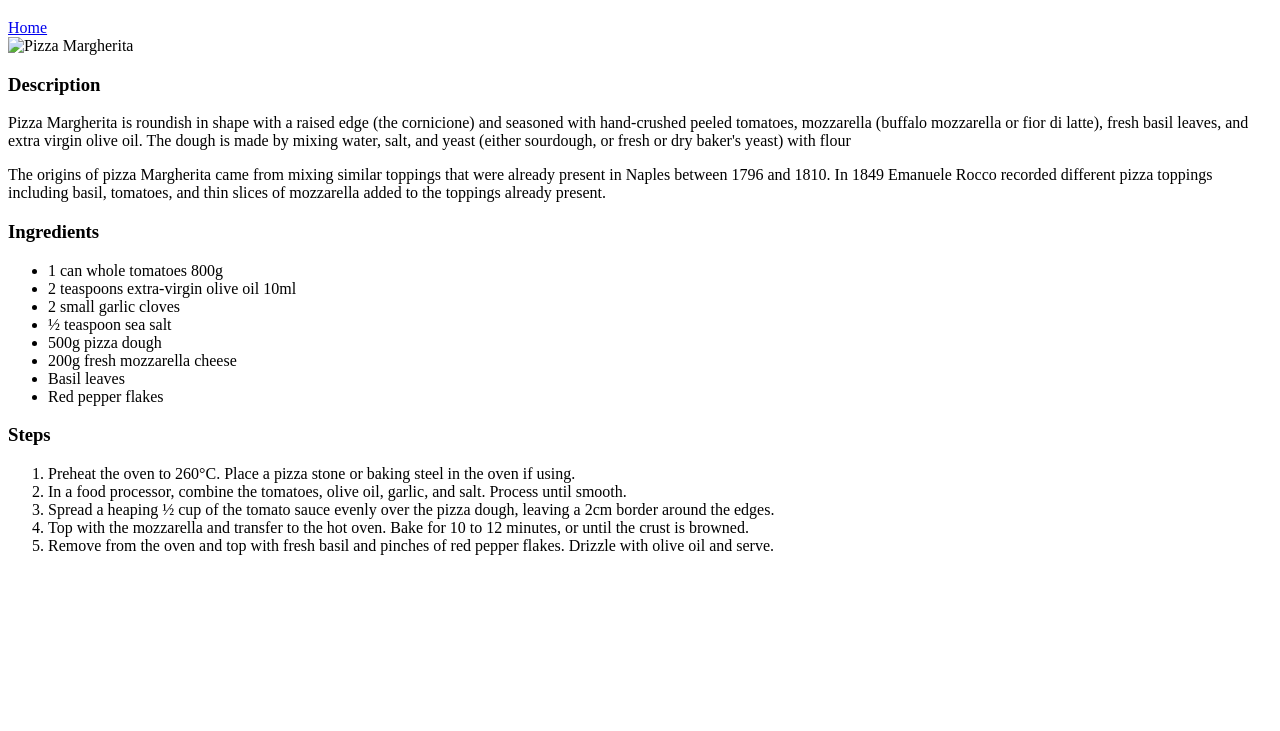
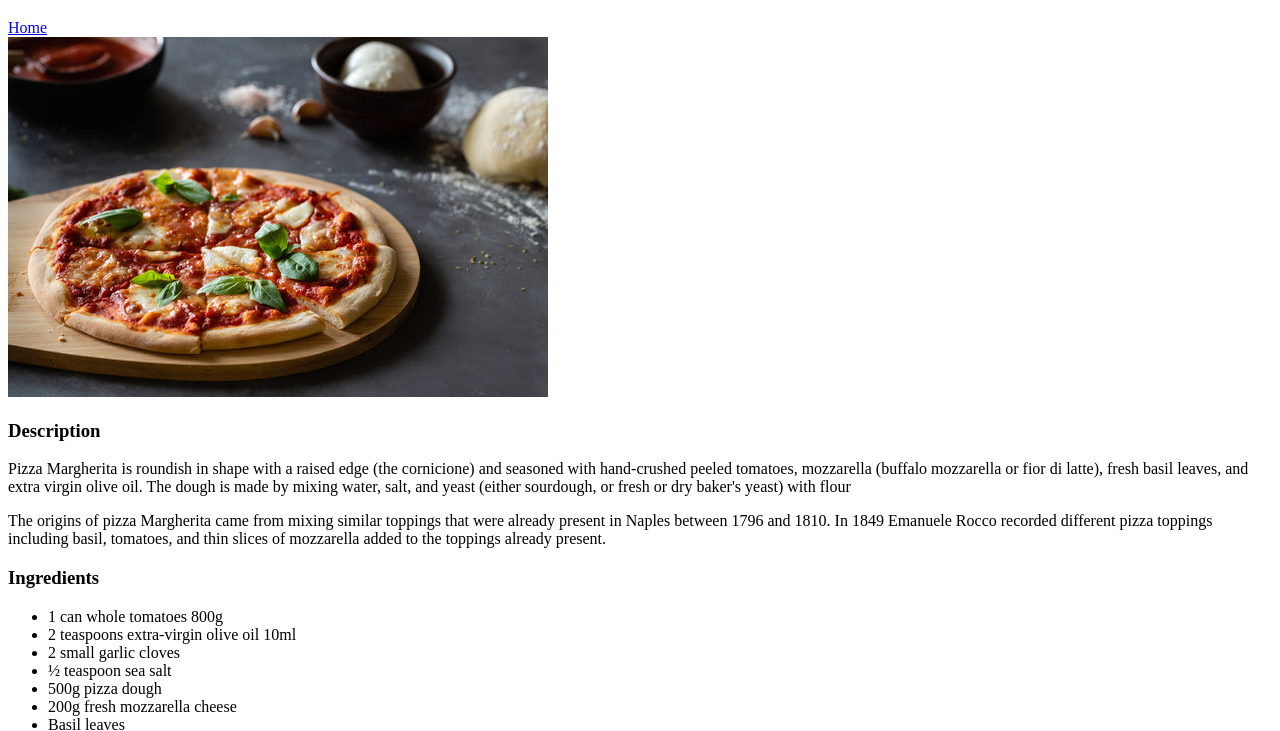
Before and after one commit to angelo-111/odin-recipes, a plain HTML site: page recipes/pizza-margherita.html in a window 1280 px wide. Shown: the part 61-792 px from the top of the page. Drawn offline with Linux system fonts and the light colour scheme; the site is published under a folder, as on GitHub Pages, so addresses that start at the root find nothing.

Commit message:
fix image not loading

```diff
--- a/recipes/pizza-margherita.html
+++ b/recipes/pizza-margherita.html
@@ -8,7 +8,7 @@
 <body>
     <h1>Pizza Margherita</h1>
     <a href="../index.html">Home</a><br>
-    <img src="/images/pizza-margherita.jpg" alt="Pizza Margherita">
+    <img src="../images/pizza-margherita.jpg" alt="Pizza Margherita">
     <h3>Description</h3>
     <p>Pizza Margherita is roundish in shape with a raised edge (the cornicione) and seasoned with hand-crushed peeled tomatoes, mozzarella (buffalo mozzarella or fior di latte), fresh basil leaves, and extra virgin olive oil. The dough is made by mixing water, salt, and yeast (either sourdough, or fresh or dry baker's yeast) with flour</p>
     <p>The origins of pizza Margherita came from mixing similar toppings that were already present in Naples between 1796 and 1810. In 1849 Emanuele Rocco recorded different pizza toppings including basil, tomatoes, and thin slices of mozzarella added to the toppings already present.</p>
```
